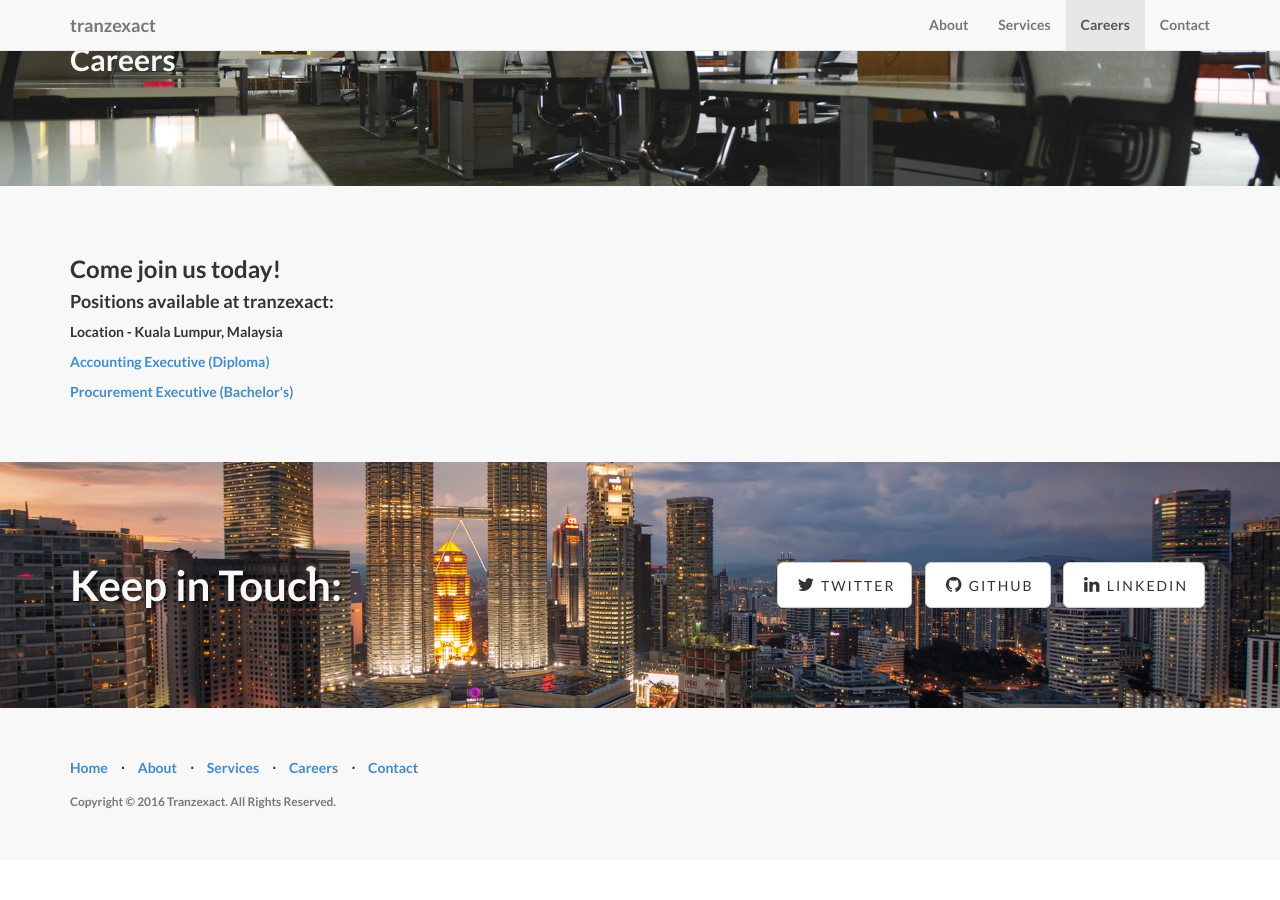
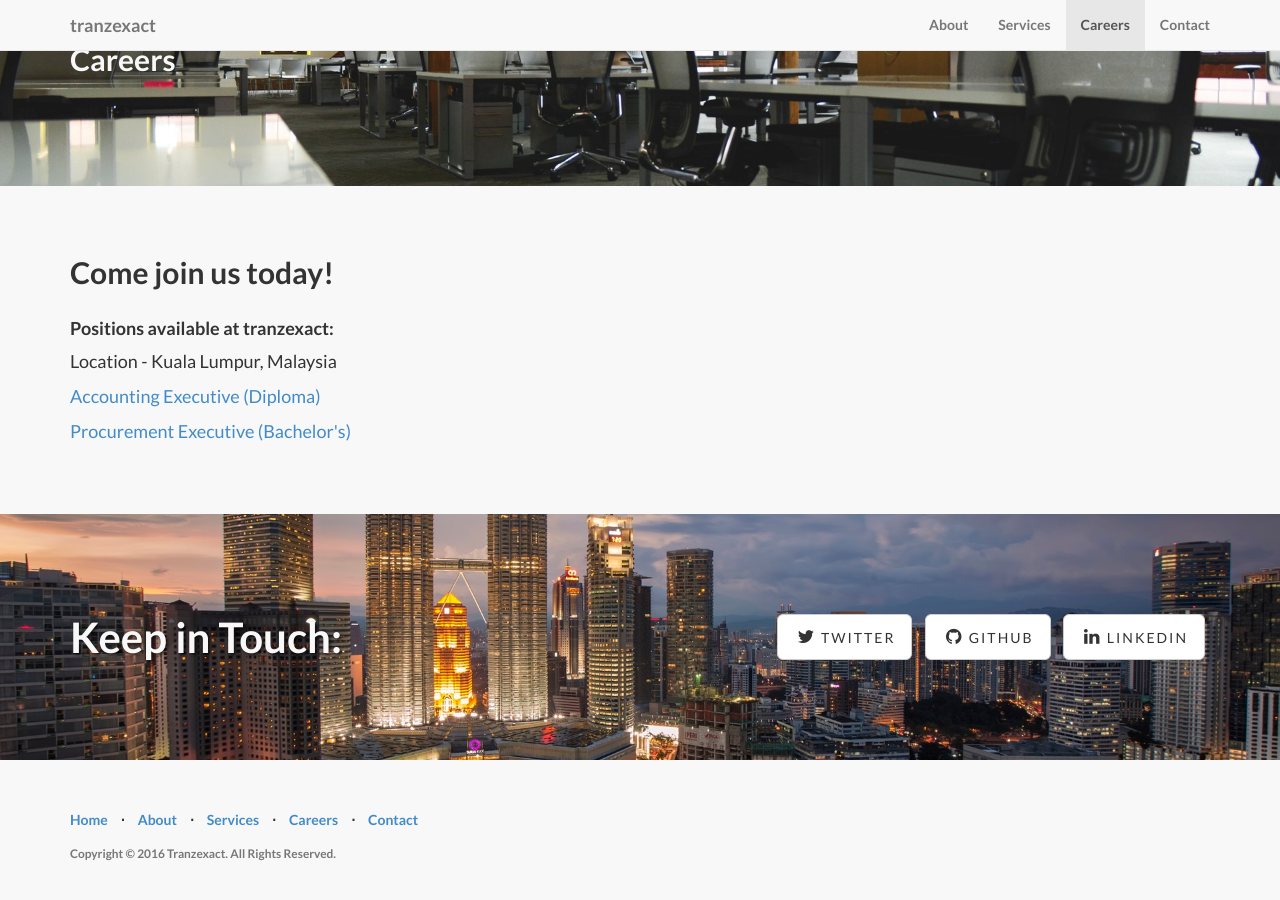
Before and after one commit to tranzexact/landing, a Jekyll site: the page built from index.html, in a window 1280 px wide and 900 px high, scrolled down 2435 px. Built offline with Jekyll 4.4.1, drawn with Linux system fonts in a browser that asks for light colours; before the commit the page ends 3295 px from its top, so only the background shows below that.

Commit message:
Changed styling for careers section

```diff
--- a/_includes/page_content.html
+++ b/_includes/page_content.html
@@ -73,13 +73,14 @@
     <div class="content-section-a">
 
         <div class="container">
-                <h3>Come join us today!</h3>
-                <p><h4>Positions available at tranzexact:</h4></p>
+                <h2 class="section-heading">Come join us today!</h2>
+                <div class="lead"><p><h4>Positions available at tranzexact:</h4></p>
                     <body>
                         <p>Location - Kuala Lumpur, Malaysia<br></p>
                         <p><a href="http://www.jobstreet.com.my/">Accounting Executive (Diploma)</a></p>
                         <p><a href="http://www.jobstreet.com.my/">Procurement Executive (Bachelor's)</a></p>
                     </body>
+                </div>
         </div>
         <!-- /.container -->
 
```
